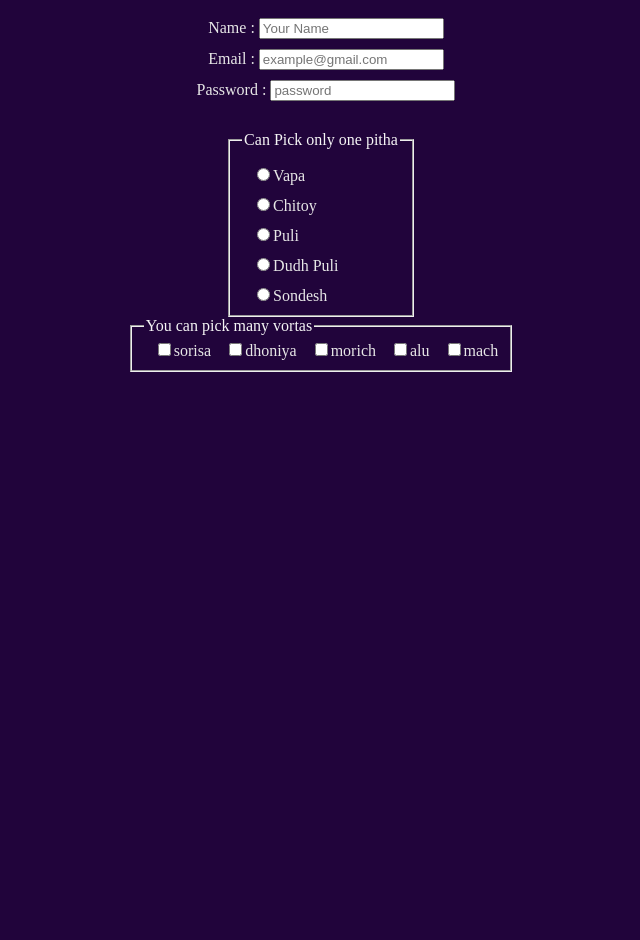
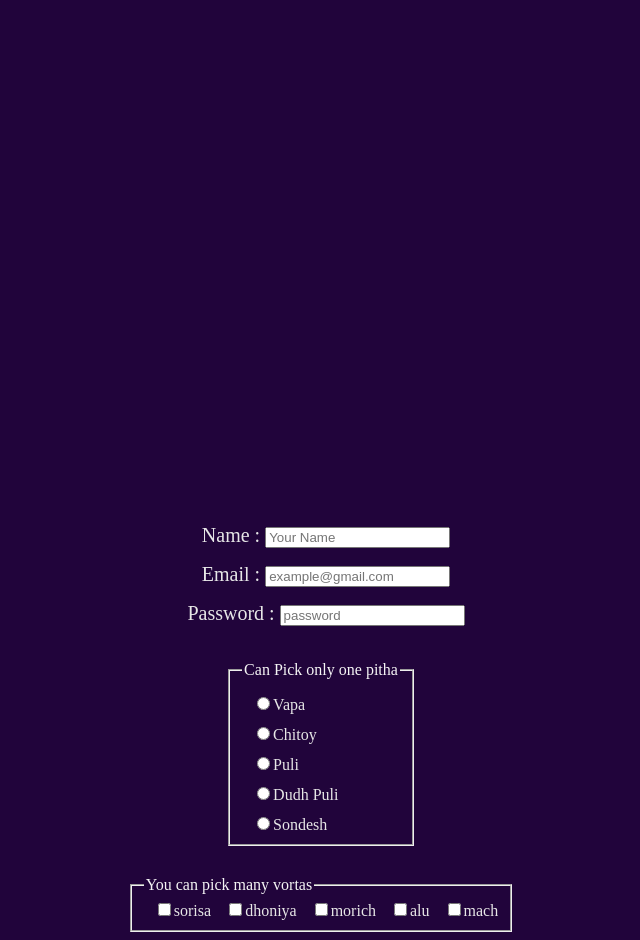
Before and after one commit to angkon-karmakar/first-form, a plain HTML site: page index.html in a window 1280 px wide. Shown: the whole page, without its empty margins (319-959 px from the left). Before the commit the page ends 800 px from the top, so only its background shows below. Drawn offline with Linux system fonts and the light colour scheme.

Commit message:
3rd little edit

```diff
--- a/index.html
+++ b/index.html
@@ -8,13 +8,13 @@
 </head>
 <body>
     <form>
-        <label for="name">Name :
+        <label for="name" class="one">Name :
             <input type="text" placeholder="Your Name">
         </label>
-        <label for="email">Email :
+        <label for="email" class="one">Email :
             <input type="email" placeholder="example@gmail.com">
         </label>
-        <label for="passwprd">Password :
+        <label for="password" class="one">Password :
             <input type="password" placeholder="password">
         </label>
 
--- a/style.css
+++ b/style.css
@@ -6,7 +6,12 @@ body{
     background-color: rgb(33, 4, 59);
 
 }
+.one{
+    margin-bottom: 5px;
+    font-size: 20px;
+}
 form{
+    margin-top: 40%;
     display: flex;
     flex-direction: column;
     align-items: center;
@@ -18,9 +23,13 @@ label{
 }
 legend{
     color: whitesmoke;
+
 }
 .pithas{
     margin-top: 30px;
     display: flex;
     flex-direction: column;
 }
+.vorta{
+    margin-top: 30px;
+}
```
